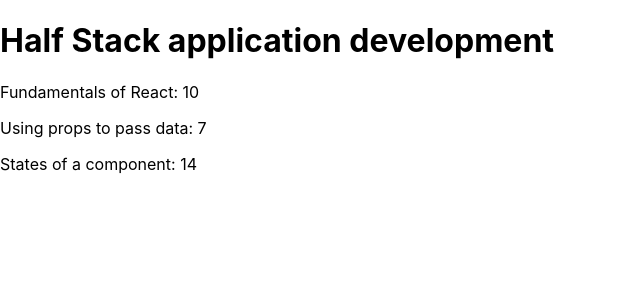
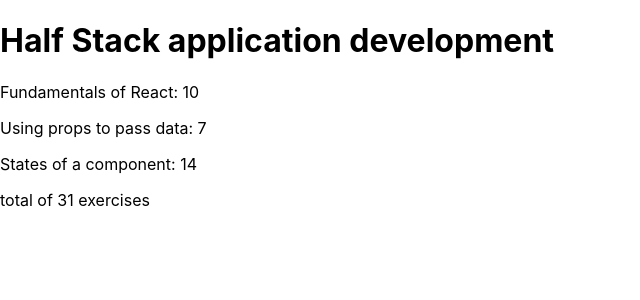
Before and after one commit to foderking/Full-Stack-Open-2021, a React (Create React App) app in the folder part2/course information/: page / in a window 1280 px wide. Shown: the top 300 px of the page, without its empty margins (0-640 px from the left). Built offline with nearby package versions, Linux system fonts and the light colour scheme; the HTML template or start-up script is replaced by a standard one.

Commit message:
done 2.2

```diff
--- a/part2/course information/src/App.js
+++ b/part2/course information/src/App.js
@@ -13,6 +13,9 @@ const App = () => {
     }, {
       name: 'States of a component',
       exercises: 14
+    // }, {
+    //   name: 'Redux',
+    //   exercises: 11
     } ]
   }
 
@@ -24,7 +27,7 @@ const Course = ({course}) => {
     <div>
       <Header course={course.name} />
       <Content parts={course.parts}/>
-{/*      <Total parts={course.parts}/>*/}
+      <Total parts={course.parts}/>
     </div>
   )
 }
@@ -56,7 +59,7 @@ const Total = (props) => {
   } )
   return (
     <p>
-    Number of exercises: {total}
+    total of {total} exercises
     </p>
   )
 }
```
